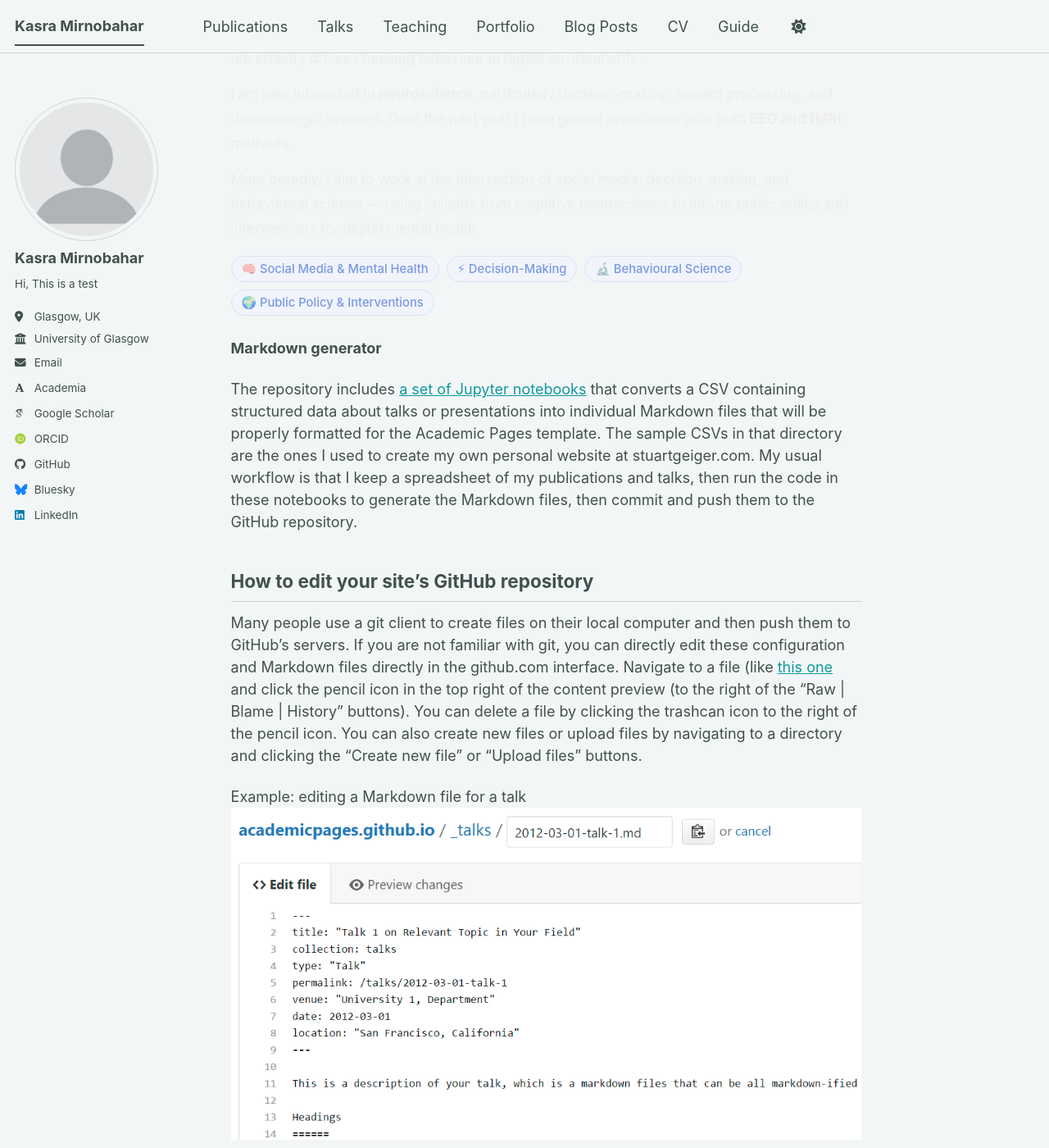
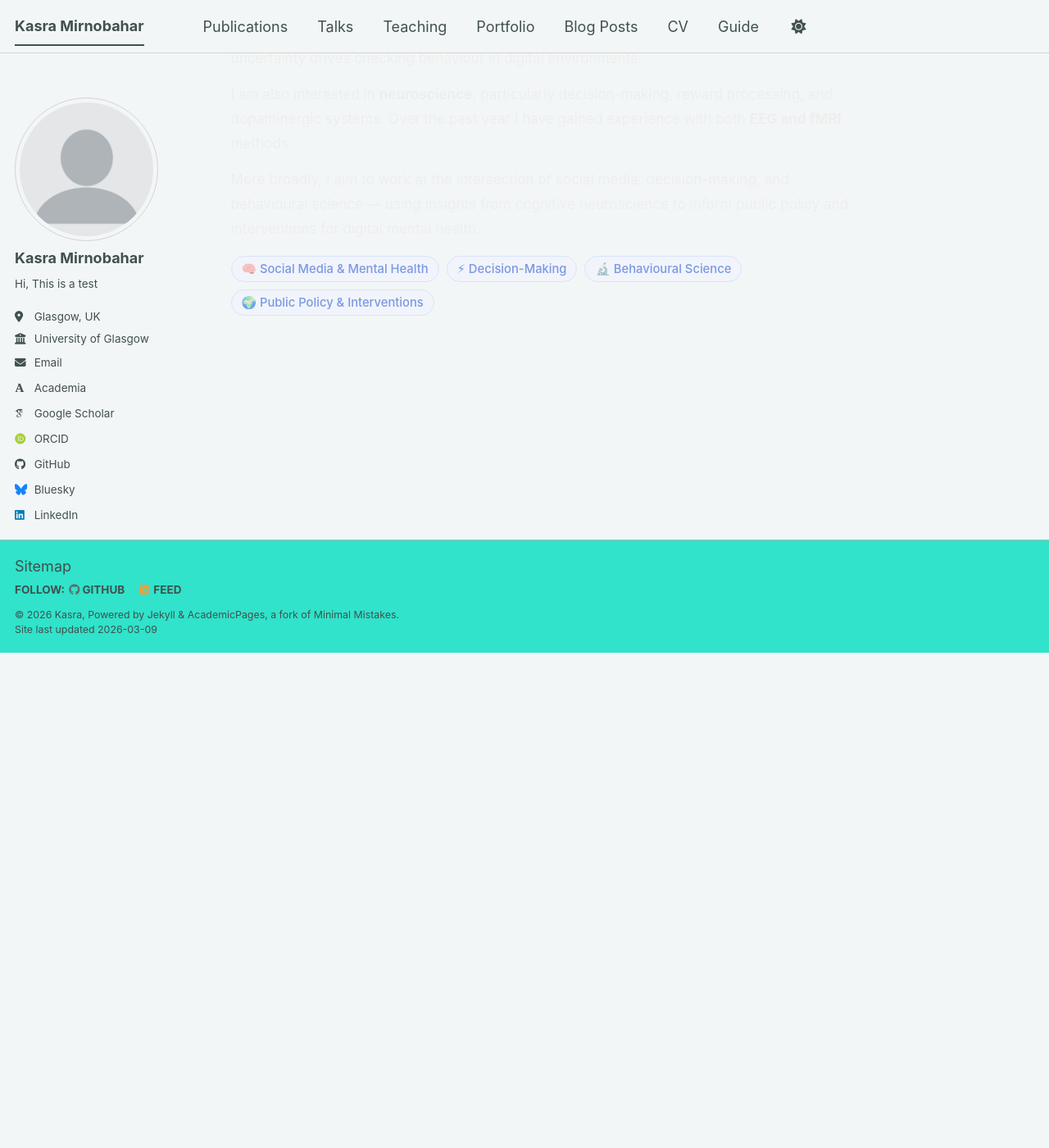
Before and after one commit to KasraMirnobahar/KasraMirnobahar.github.io, a Jekyll site: the page built from _pages/about.md, in a window 1280 px wide and 1400 px high, scrolled down 604 px. Shown: the whole window at 82% size. Built offline with Jekyll 4.4.1, drawn with Linux system fonts in a browser that asks for light colours; some web fonts are replaced; a script bundle is joined from its source files by our own code; library files that are not in the unit come from our copies; some of the changed text lies outside the part shown.

Commit message:
about.md

```diff
--- a/_pages/about.md
+++ b/_pages/about.md
@@ -98,19 +98,3 @@
   margin-bottom: 0.8rem;
 }
 </style>
-
-**Markdown generator**
-
-The repository includes [a set of Jupyter notebooks](https://github.com/academicpages/academicpages.github.io/tree/master/markdown_generator
-) that converts a CSV containing structured data about talks or presentations into individual Markdown files that will be properly formatted for the Academic Pages template. The sample CSVs in that directory are the ones I used to create my own personal website at stuartgeiger.com. My usual workflow is that I keep a spreadsheet of my publications and talks, then run the code in these notebooks to generate the Markdown files, then commit and push them to the GitHub repository.
-
-How to edit your site's GitHub repository
-------
-Many people use a git client to create files on their local computer and then push them to GitHub's servers. If you are not familiar with git, you can directly edit these configuration and Markdown files directly in the github.com interface. Navigate to a file (like [this one](https://github.com/academicpages/academicpages.github.io/blob/master/_talks/2012-03-01-talk-1.md) and click the pencil icon in the top right of the content preview (to the right of the "Raw | Blame | History" buttons). You can delete a file by clicking the trashcan icon to the right of the pencil icon. You can also create new files or upload files by navigating to a directory and clicking the "Create new file" or "Upload files" buttons.
-
-Example: editing a Markdown file for a talk
-![Editing a Markdown file for a talk](/images/editing-talk.png)
-
-For more info
-------
-More info about configuring Academic Pages can be found in [the guide](https://academicpages.github.io/markdown/), the [growing wiki](https://github.com/academicpages/academicpages.github.io/wiki), and you can always [ask a question on GitHub](https://github.com/academicpages/academicpages.github.io/discussions). The [guides for the Minimal Mistakes theme](https://mmistakes.github.io/minimal-mistakes/docs/configuration/) (which this theme was forked from) might also be helpful.
```
